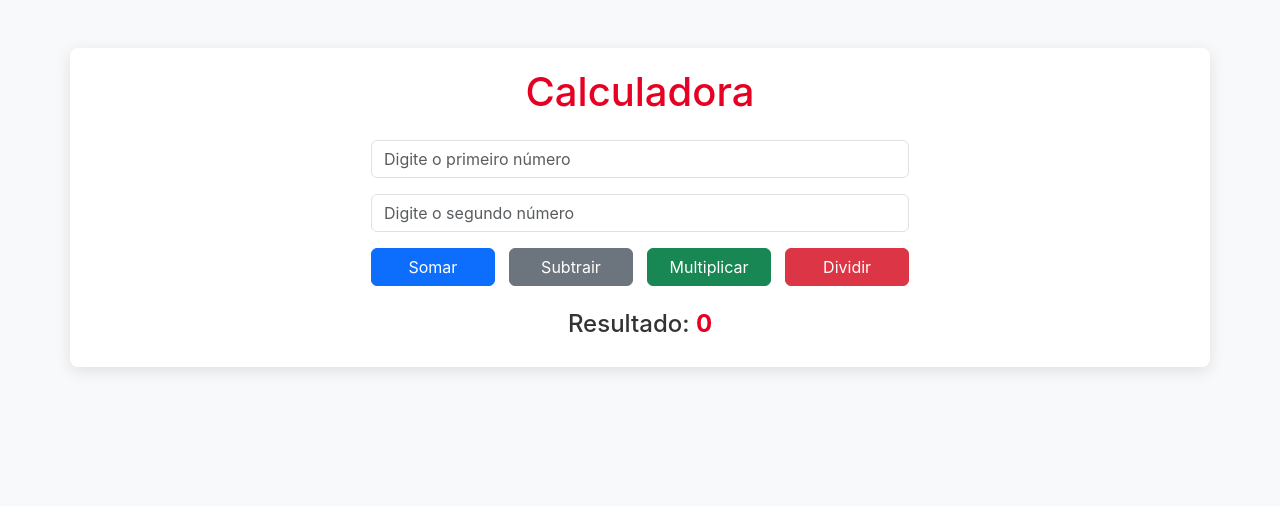
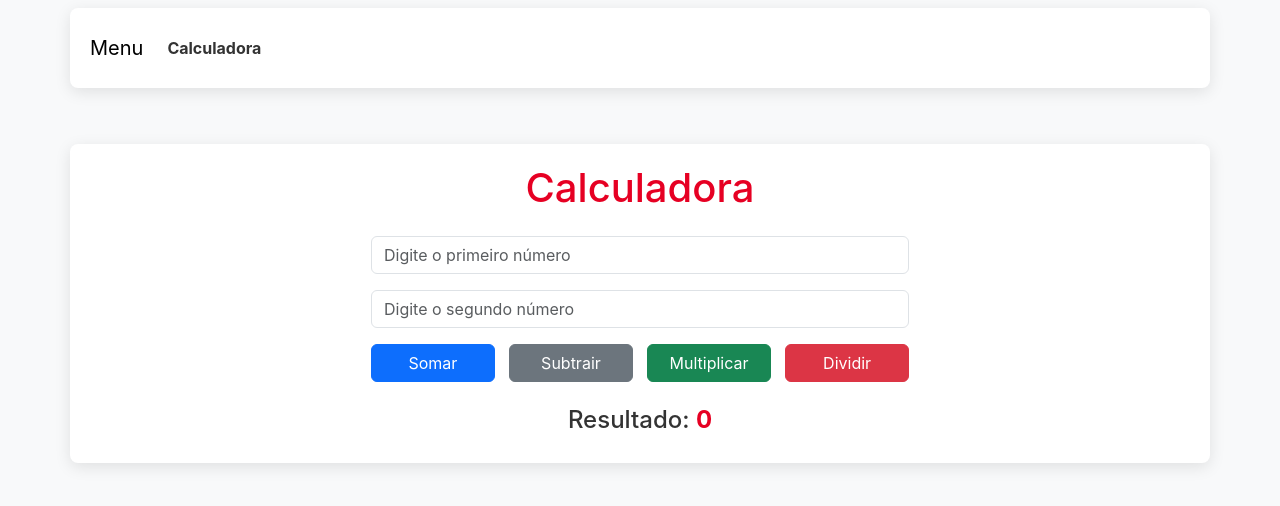
Before and after one commit to AlexByteSolutions/HTML-CSS-PinterestClone, a plain HTML site: page calculadora/index.html in a window 1280 px wide. Drawn offline with nearby package versions, Linux system fonts and the light colour scheme.

Commit message:
fixando bug de acesso a calculadora #1

```diff
--- a/calculadora/index.html
+++ b/calculadora/index.html
@@ -8,7 +8,19 @@
     <link rel="stylesheet" href="./style.css">
 </head>
 <body>
-    <div class="container my-5">
+    <nav class="navbar navbar-expand-lg navbar-light bg-light">
+        <div class="container">
+            <a class="navbar-brand" href="#">Menu</a>
+            <div class="collapse navbar-collapse">
+                <ul class="navbar-nav me-auto">
+                    <li class="nav-item">
+                        <a class="nav-link" href="#calculadora">Calculadora</a>
+                    </li>
+                </ul>
+            </div>
+        </div>
+    </nav>
+    <div id="calculadora" class="container my-5">
         <h1 class="text-center mb-4">Calculadora</h1>
         <div class="row justify-content-center">
             <div class="col-12 col-md-6">
--- a/calculadora/style.css
+++ b/calculadora/style.css
@@ -25,3 +25,16 @@ button {
     color: #e60023;
     font-weight: bold;
 }
+
+.navbar {
+    margin-bottom: 20px;
+}
+
+.nav-link {
+    color: #333;
+    font-weight: bold;
+}
+
+.nav-link:hover {
+    color: #e60023;
+}
```
